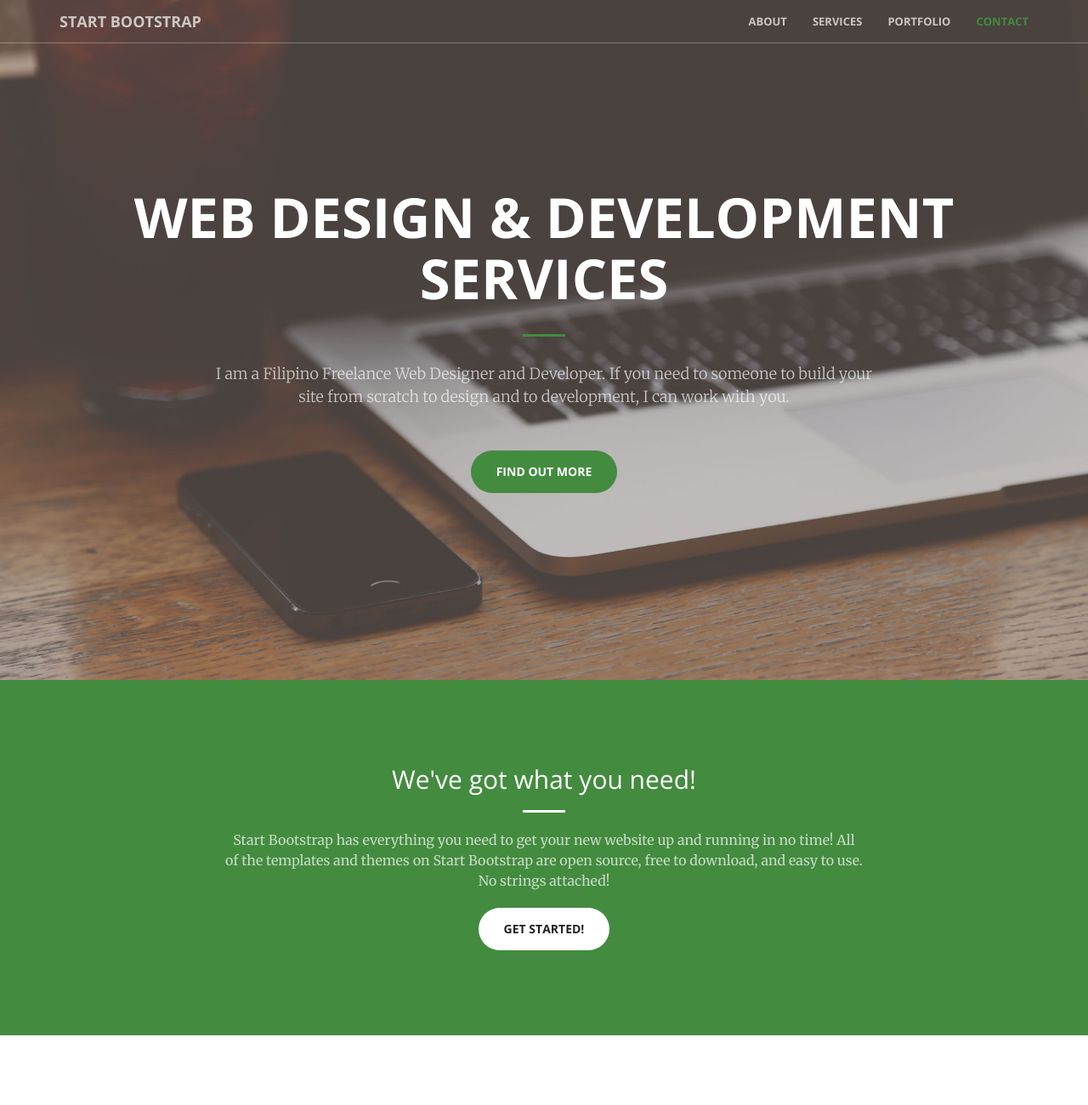
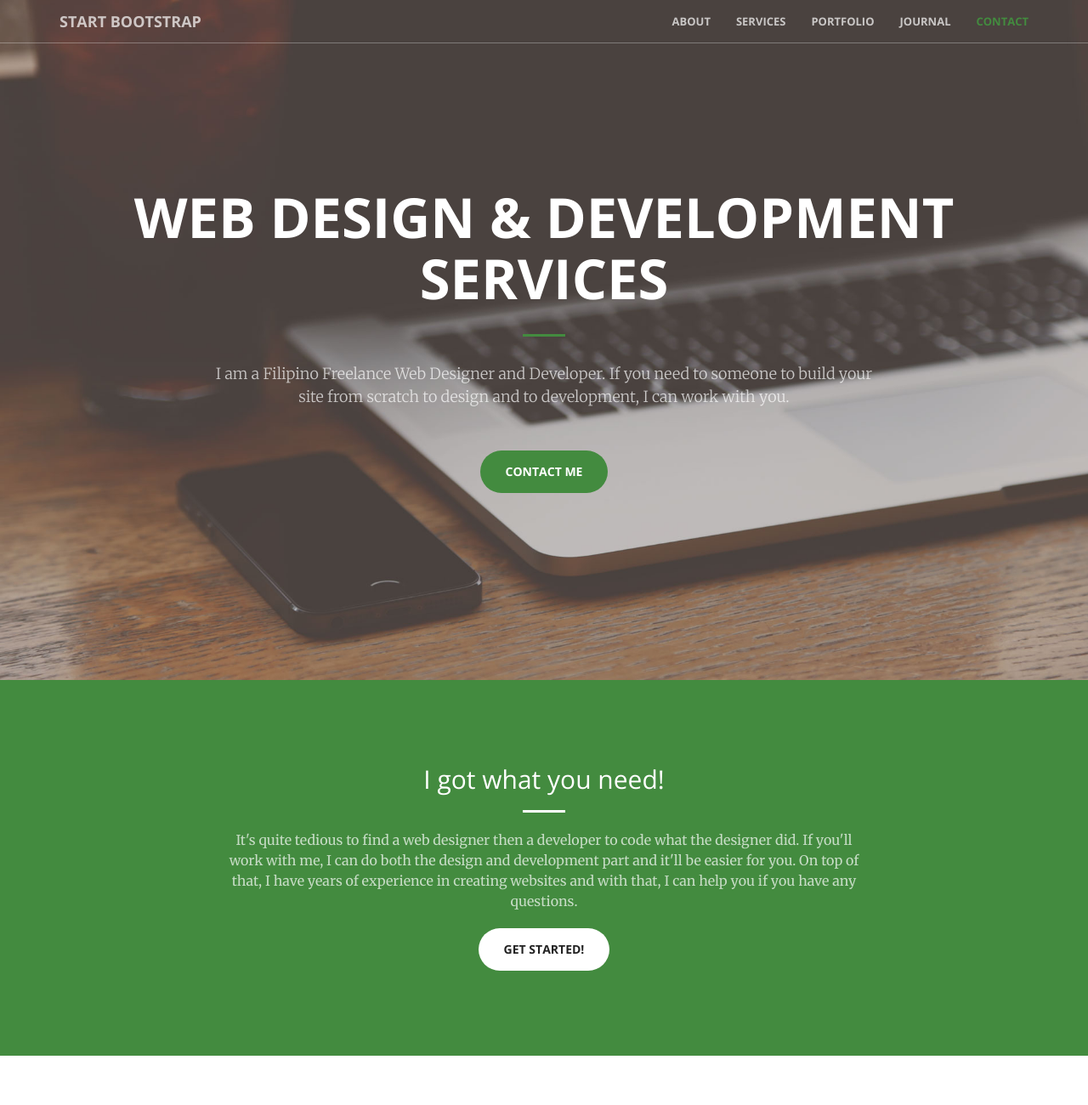
Before and after one commit to iam7th/iam7th.github.io, a plain HTML site: page index.html in a window 1280 px wide. Shown: the top 1300 px of the page at 85% size. Drawn offline with nearby package versions, Linux system fonts and the light colour scheme.

Commit message:
Moving on

```diff
--- a/index.html
+++ b/index.html
@@ -61,6 +61,9 @@
                     <li>
                         <a class="page-scroll" href="#portfolio">Portfolio</a>
                     </li>
+					<li>
+                        <a class="page-scroll" href="#">Journal</a>
+                    </li>
                     <li>
                         <a class="page-scroll" href="#contact">Contact</a>
                     </li>
@@ -77,7 +80,7 @@
                 <h1>Web Design & Development Services</h1>
                 <hr>
                 <p>I am a Filipino Freelance Web Designer and Developer. If you need to someone to build your site from scratch to design and to development, I can work with you.</p>
-                <a href="#about" class="btn btn-primary btn-xl page-scroll">Find Out More</a>
+                <a href="#about" class="btn btn-primary btn-xl page-scroll">Contact Me</a>
             </div>
         </div>
     </header>
@@ -86,9 +89,9 @@
         <div class="container">
             <div class="row">
                 <div class="col-lg-8 col-lg-offset-2 text-center">
-                    <h2 class="section-heading">We've got what you need!</h2>
+                    <h2 class="section-heading">I got what you need!</h2>
                     <hr class="light">
-                    <p class="text-faded">Start Bootstrap has everything you need to get your new website up and running in no time! All of the templates and themes on Start Bootstrap are open source, free to download, and easy to use. No strings attached!</p>
+                    <p class="text-faded">It's quite tedious to find a web designer then a developer to code what the designer did. If you'll work with me, I can do both the design and development part and it'll be easier for you. On top of that, I have years of experience in creating websites and with that, I can help you if you have any questions.</p>
                     <a href="#" class="btn btn-default btn-xl">Get Started!</a>
                 </div>
             </div>
```
